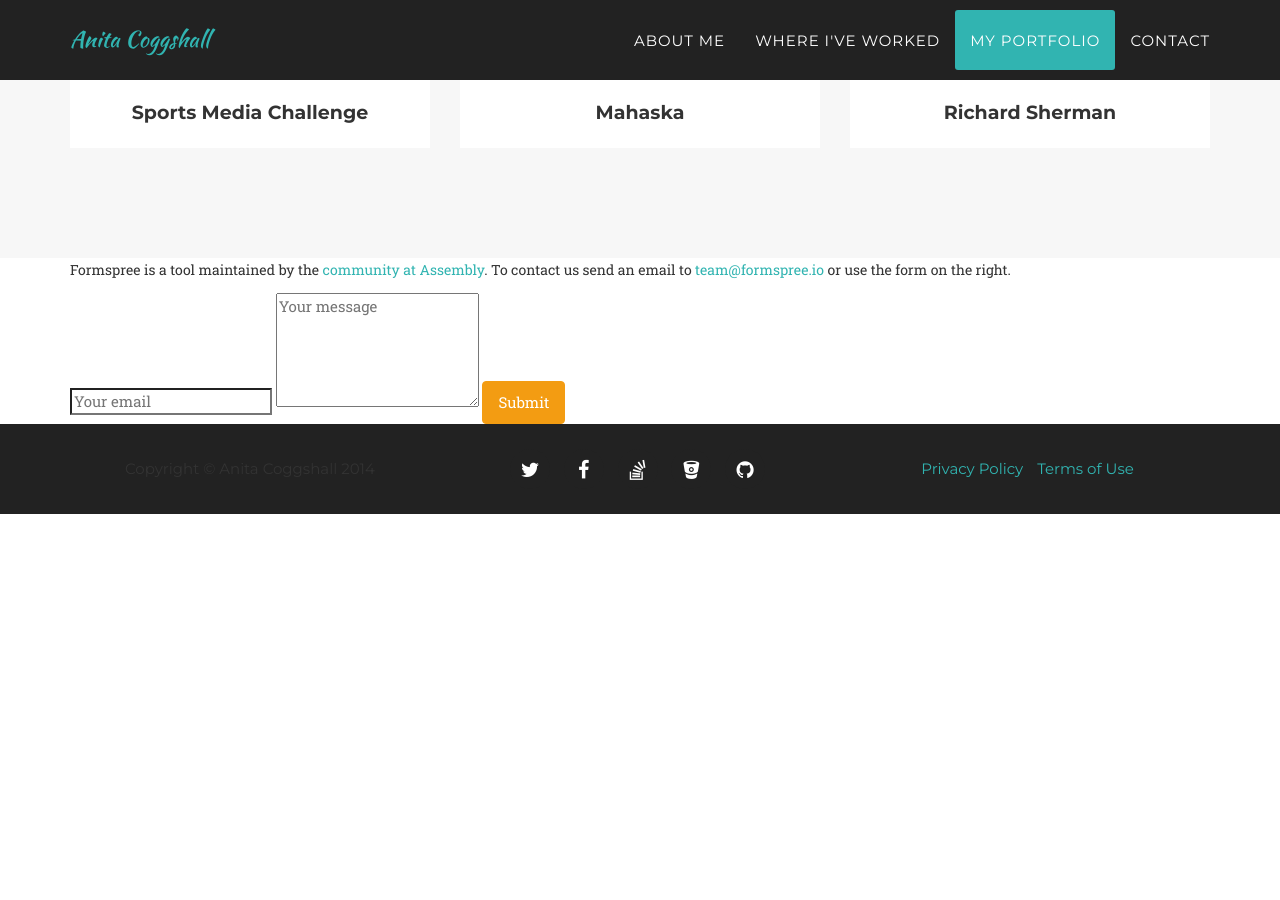
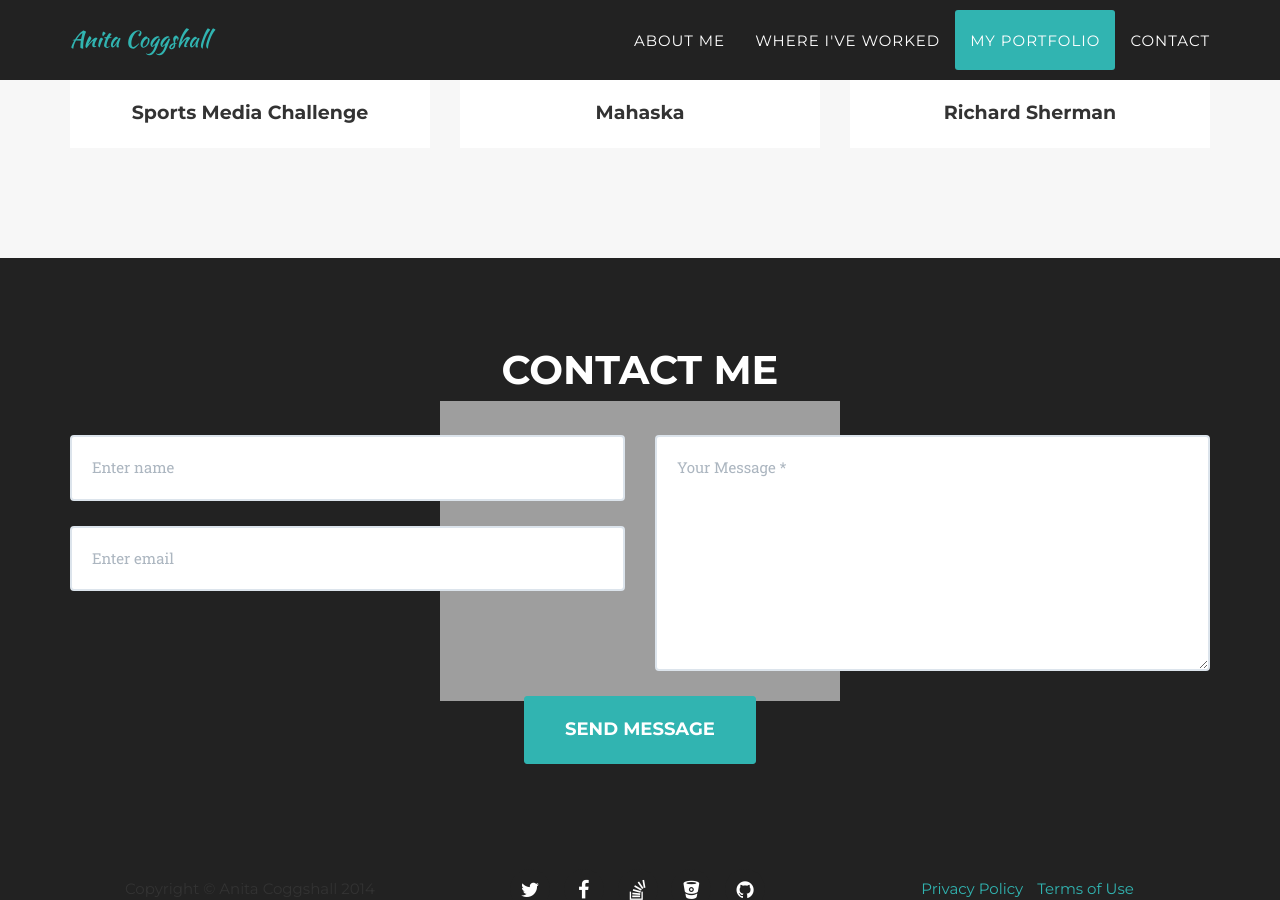
Before and after one commit to vpoola88/anita-portfolio, a Jekyll site: the page built from index.html, in a window 1280 px wide and 900 px high, scrolled down 3485 px. Built offline with Jekyll 4.4.1, drawn with Linux system fonts in a browser that asks for light colours; some web fonts are replaced; before the commit the page ends 3999 px from its top, so only the background shows below that.

Commit message:
updated forms for jot

```diff
--- a/_includes/contact.html
+++ b/_includes/contact.html
@@ -1,17 +1,45 @@
-<div class="row section">
+<section id="contact">
+        <div class="container">
+            <div class="row">
+                <div class="col-lg-12 text-center">
+                    <h2 class="section-heading">Contact Me</h2>
+                    <br>
+                    <br>
+                </div>
+            </div>
+            <div class="row">
+                <div class="col-lg-12">
+                    <form name="sentMessage" id="contactForm"method="POST" action="////formspree.io/vpoola88@gmail.com">
+                        <div class="row">
+                            <div class="col-md-6">
 
-      <div class="container narrow block">
-          <div class="col-1-2">
-            <p>Formspree is a tool maintained by the <a href="http://assembly.com/formspree">community at Assembly</a>. To contact us send an email to <a href="mailto:team@formspree.io">team@formspree.io</a> or use the form on the right.</p>
-          </div>
-          <div class="col-1-2">
-            <form method="POST" action="////formspree.io/vpoola88@gmail.com">
-              <input type="email" name="_replyto" placeholder="Your email">
-              <textarea name="message" rows="5" placeholder="Your message"></textarea>
-            <input type="text" name="_gotcha" style="display:none">
-              <button type="submit" class="btn btn-warning">Submit</button>
-            </form>
-          </div>
-      </div>
+                                <div class="form-group">
+                                    <!-- <label for="exampleInputName">Name</label> -->
+                                    <input type="text" name="name" class="form-control" id="exampleInputName" placeholder="Enter name">
+                                </div>
 
-  </div>
+                                <div class="form-group">
+                                    <!-- <label for="exampleInputEmail1">Email address</label> -->
+                                    <input name="_replyto" type="email" class="form-control" id="exampleInputEmail1" placeholder="Enter email">
+                                </div>
+                            </div>
+
+                            <div class="col-md-6">
+
+                                <div class="form-group">
+                                    <!-- <label for="exampleTextArea">Tell Us About Your Case</label> -->
+                                    <textarea name="message" class="form-control" rows="3" placeholder="Your Message *"></textarea>
+                                </div>
+                            </div>
+                            <div class="clearfix"></div>
+                            <div class="col-lg-12 text-center">
+                                <div id="success"></div>
+                                <input type="text" name="_gotcha" style="display:none">
+                                <button type="submit" class="btn btn-xl">Send Message</button>
+                            </div>
+                        </div>
+                    </form>
+                </div>
+            </div>
+        </div>
+    </section>
```
Also changed, not shown: 1 other file.
